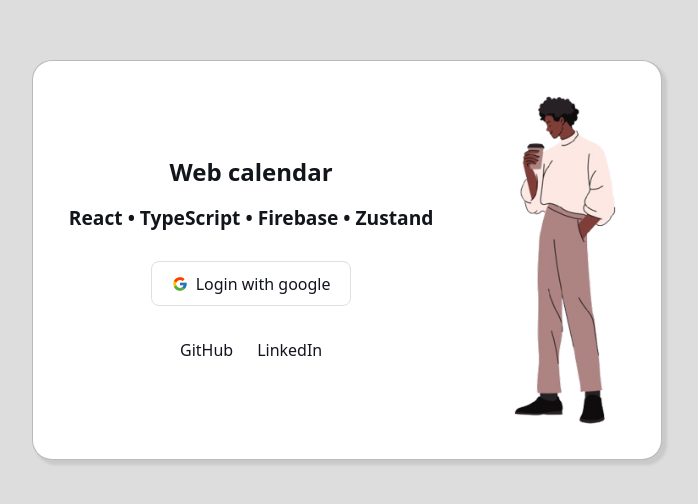
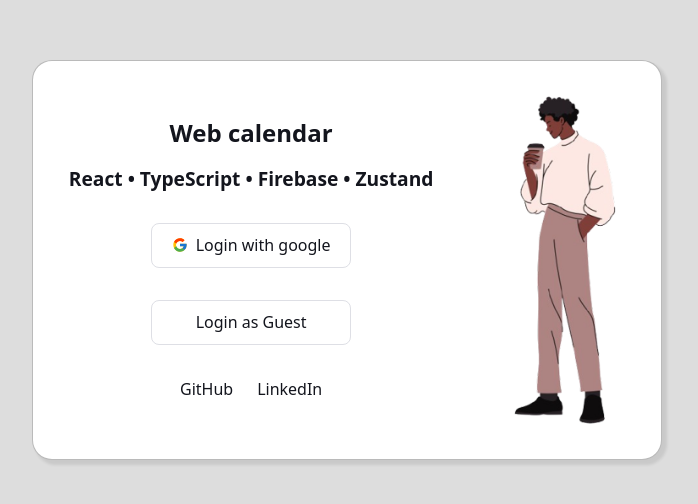
Before and after one commit to Vitalii959/webCalendar, a React (Vite) app: page /auth in a window 1280 px wide. Shown: the part 140-644 px from the top of the page, without its empty margins (293-991 px from the left). Built offline with nearby package versions, Linux system fonts and the light colour scheme; no server answers.

Commit message:
feat(guest-mode): -add guest mode

```diff
--- a/src/Pages/ui/auth/Auth.tsx
+++ b/src/Pages/ui/auth/Auth.tsx
@@ -1,7 +1,11 @@
 import "./auth.css";
 import {auth} from "@/shared/lib/firebase/config";
 import {Button} from "@/shared/ui/Button";
-import {GoogleAuthProvider, signInWithPopup} from "firebase/auth";
+import {
+  GoogleAuthProvider,
+  signInWithPopup,
+  signInAnonymously
+} from "firebase/auth";
 import {useNavigate} from "react-router";
 
 import loginImg from "@/assets/login-img.png";
@@ -9,14 +13,23 @@ import loginImg from "@/assets/login-img.png";
 export const Auth = () => {
   const navigate = useNavigate();
 
-  const handleLoggin = async () => {
+  const handleLoggin = async (method: "google" | "guest") => {
     const provider = new GoogleAuthProvider();
+    if (method === "guest") {
+      try {
+        const result = await signInAnonymously(auth);
+        if (result.user) navigate("/calendar");
+      } catch (error) {
+        console.error(error);
+      }
+    } else {
       try {
         const result = await signInWithPopup(auth, provider);
         if (result.user) navigate("/calendar");
       } catch (error) {
         throw new Error("can not login");
         console.error(error);
+      }
     }
   };
 
@@ -29,8 +42,17 @@ export const Auth = () => {
             React • TypeScript • Firebase • Zustand
           </h2>
           <div className='login-btn'>
-            <Button options='secondary' onClick={handleLoggin} icon='google'>
+            <Button
+              options='secondary'
+              onClick={() => handleLoggin("google")}
+              icon='google'
+            >
               Login with google
+            </Button>
+          </div>
+          <div className='login-btn'>
+            <Button options='secondary' onClick={() => handleLoggin("guest")}>
+              Login as Guest
             </Button>
           </div>
           <div className='login-links'>
--- a/src/features/create-event/ui/event-form/EventForm.tsx
+++ b/src/features/create-event/ui/event-form/EventForm.tsx
@@ -18,7 +18,6 @@ export const EventForm = (props: FormProps) => {
     handleSave,
     calendars
   } = useEventForm(props);
-  console.log(draftEvent);
 
   return (
     <div className='event__wrapper'>
```
Lines whose indentation alone changed are shown as unchanged.
